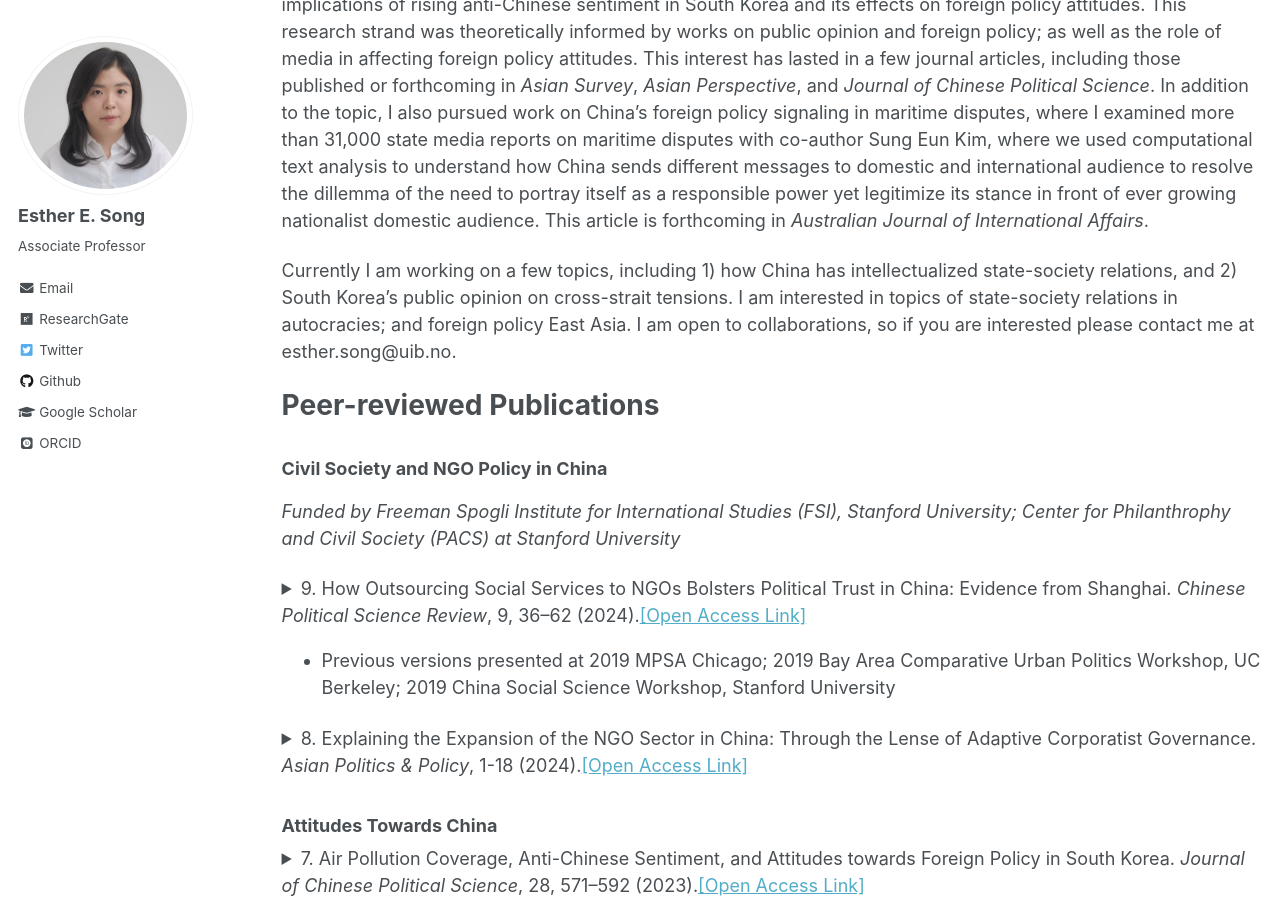
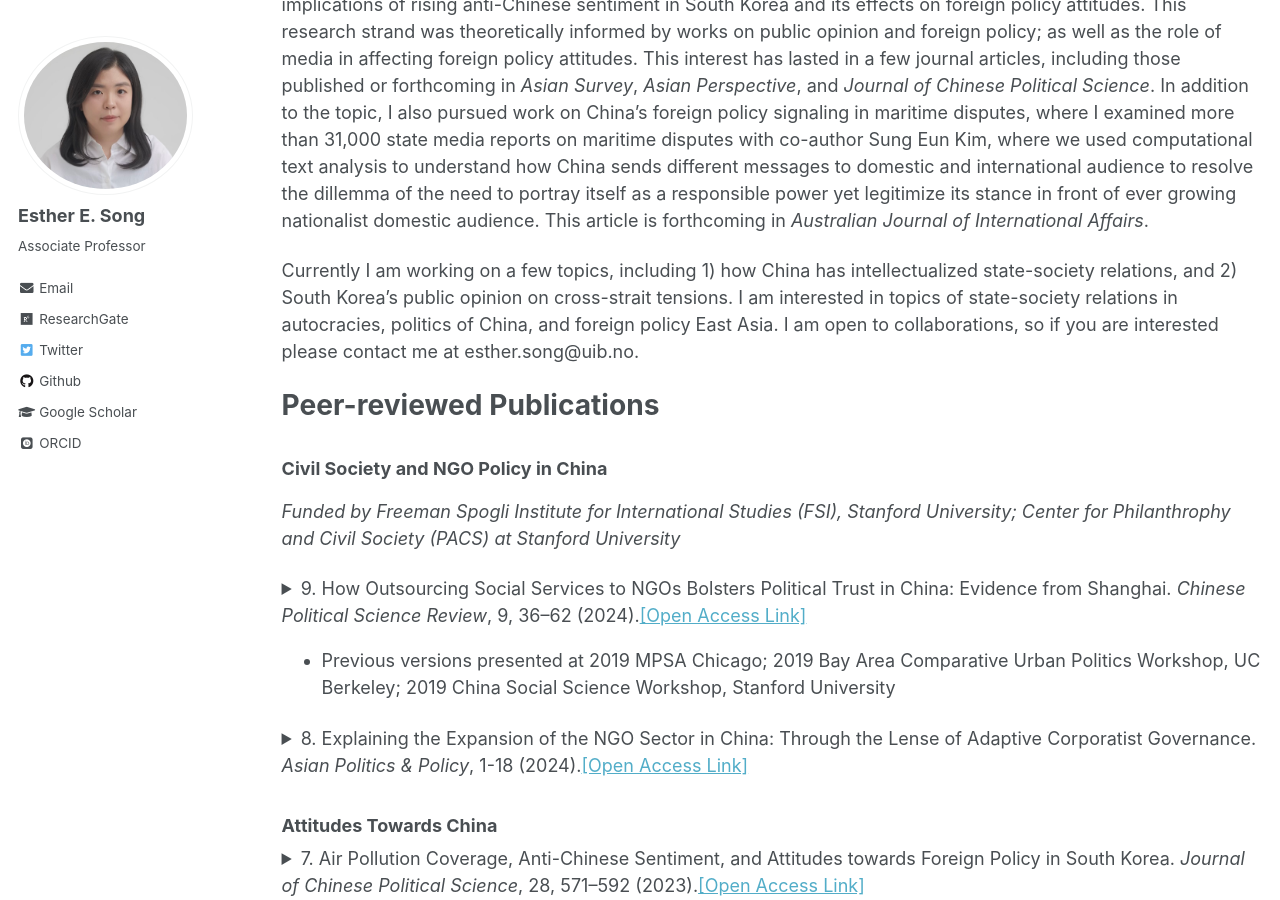
Before and after one commit to ehsong/ehsong.github.io, a Jekyll site: the page built from _pages/research.md, in a window 1280 px wide and 900 px high, scrolled down 706 px. Built offline with Jekyll 4.4.1, drawn with Linux system fonts in a browser that asks for light colours; some web fonts are replaced.

Commit message:
Update research.md

```diff
--- a/_pages/research.md
+++ b/_pages/research.md
@@ -12,7 +12,7 @@ My research centers on civil society and NGO policies in China; China's diplomac
 
   In my post-doctoral period I pursued research on international affairs in East Asia, and specifically I examined the implications of rising anti-Chinese sentiment in South Korea and its effects on foreign policy attitudes. This research strand was theoretically informed by works on public opinion and foreign policy; as well as the role of media in affecting foreign policy attitudes. This interest has lasted in a few journal articles, including those published or forthcoming in *Asian Survey*, *Asian Perspective*, and *Journal of Chinese Political Science*. In addition to the topic, I also pursued work on China's foreign policy signaling in maritime disputes, where I examined more than 31,000 state media reports on maritime disputes with co-author Sung Eun Kim, where we used computational text analysis to understand how China sends different messages to domestic and international audience to resolve the dillemma of the need to portray itself as a responsible power yet legitimize its stance in front of ever growing nationalist domestic audience. This article is forthcoming in *Australian Journal of International Affairs*.
 
-Currently I am working on a few topics, including 1) how China has intellectualized state-society relations, and 2) South Korea's public opinion on cross-strait tensions. I am interested in topics of state-society relations in autocracies; and foreign policy East Asia. I am open to collaborations, so if you are interested please contact me at esther.song@uib.no.
+Currently I am working on a few topics, including 1) how China has intellectualized state-society relations, and 2) South Korea's public opinion on cross-strait tensions. I am interested in topics of state-society relations in autocracies, politics of China, and foreign policy East Asia. I am open to collaborations, so if you are interested please contact me at esther.song@uib.no.
 
 # Peer-reviewed Publications
 
```
